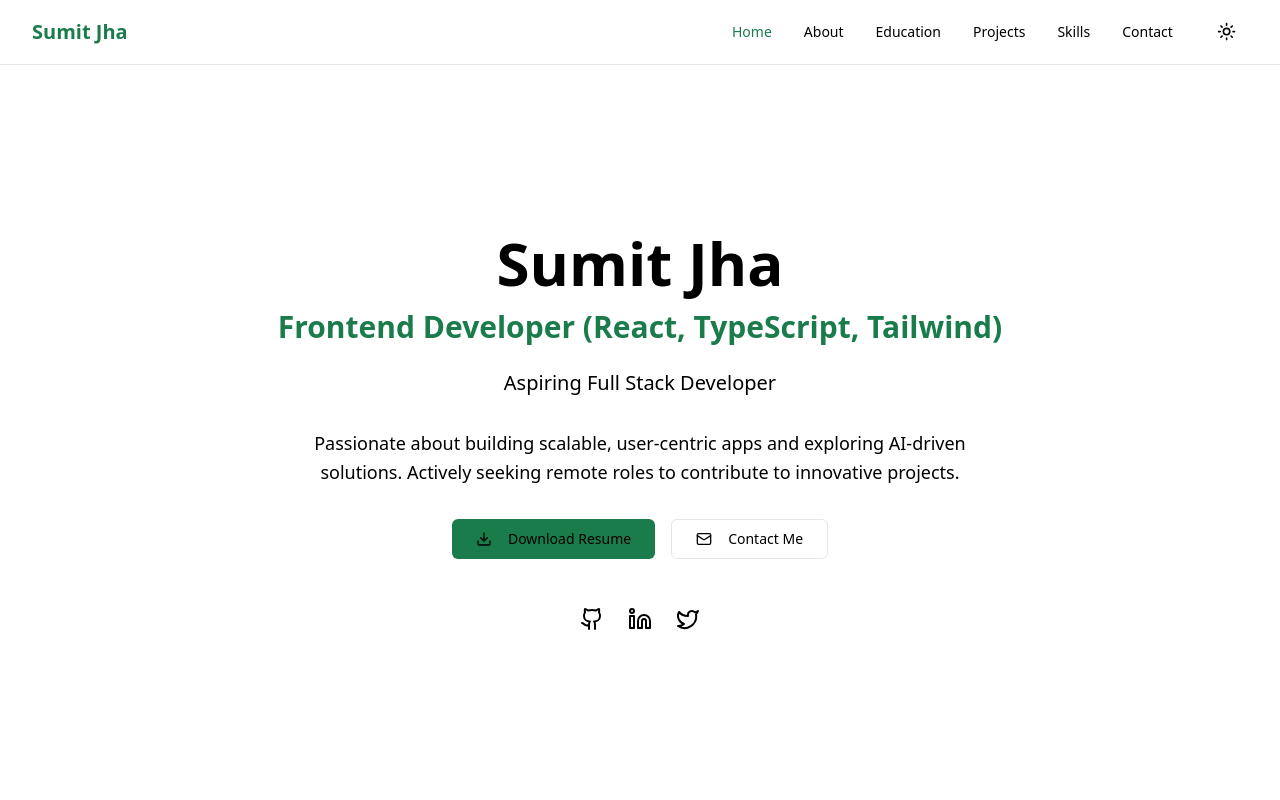
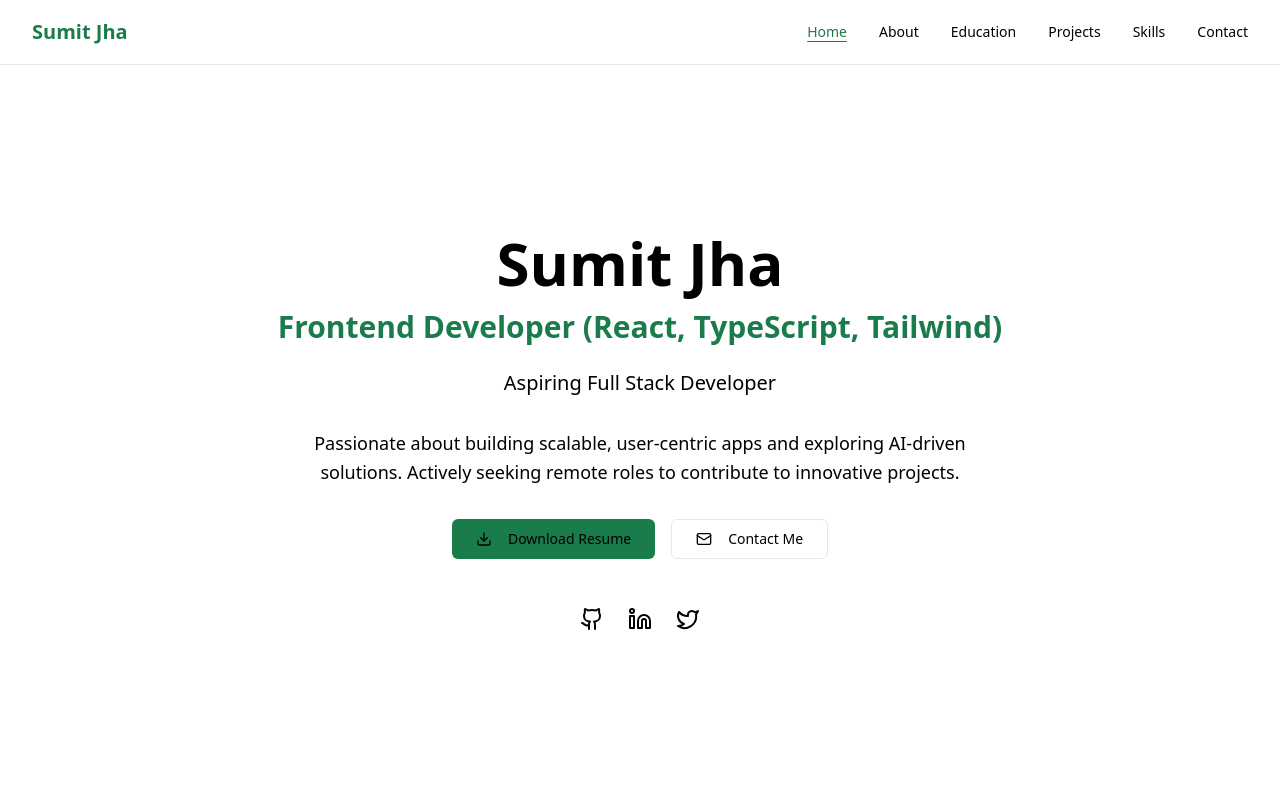
Before and after one commit to devlopersumit/Sumit-Jha-Portfolio-2, a React (Vite) app: page / in a window 1280 px wide. Shown: the top 800 px of the page. Built offline with nearby package versions, Linux system fonts and the light colour scheme.

Commit message:
updated ui

```diff
--- a/src/Components/Contact.tsx
+++ b/src/Components/Contact.tsx
@@ -80,7 +80,7 @@ const Contact = () => {
             <div data-slot="card-content" className="px-6">
               <div className="flex space-x-4">
                 <a
-                  href="https://github.com/sumitjha2003"
+                  href="https://github.com/devlopersumit/"
                   target="_blank"
                   rel="noopener noreferrer"
                   className="flex items-center justify-center w-10 h-10 rounded-full bg-[#1A7C4B] text-white hover:bg-purple-700 transition-colors"
@@ -102,7 +102,7 @@ const Contact = () => {
                   </svg>
                 </a>
                 <a
-                  href="https://linkedin.com/in/sumitjha2003"
+                  href="https://www.linkedin.com/in/sumit-jha?utm_source=share&utm_campaign=share_via&utm_content=profile&utm_medium=android_app"
                   target="_blank"
                   rel="noopener noreferrer"
                   className="flex items-center justify-center w-10 h-10 rounded-full bg-[#1A7C4B] text-white hover:bg-purple-700 transition-colors"
@@ -125,7 +125,7 @@ const Contact = () => {
                   </svg>
                 </a>
                 <a
-                  href="https://twitter.com/sumitjha2003"
+                  href=" https://x.com/_sumitjha_?t=4nSWLPjfWOEhS06PoX9-Lg&s=09 "
                   target="_blank"
                   rel="noopener noreferrer"
                   className="flex items-center justify-center w-10 h-10 rounded-full bg-[#1A7C4B] text-white hover:bg-purple-700 transition-colors"
--- a/src/Components/Footer.tsx
+++ b/src/Components/Footer.tsx
@@ -14,7 +14,7 @@ const Footer = () => {
             </div>
             <div className="flex space-x-4">
               <a
-                href="https://github.com/sumitjha2003"
+                href="https://github.com/devlopersumit/"
                 target="_blank"
                 rel="noopener noreferrer"
                 className="text-muted-foreground hover:text-primary transition-colors"
@@ -37,7 +37,7 @@ const Footer = () => {
                 <span className="sr-only">GitHub</span>
               </a>
               <a
-                href="https://linkedin.com/in/sumitjha2003"
+                href="https://www.linkedin.com/in/sumit-jha?utm_source=share&utm_campaign=share_via&utm_content=profile&utm_medium=android_app"
                 target="_blank"
                 rel="noopener noreferrer"
                 className="text-muted-foreground hover:text-primary transition-colors"
@@ -61,7 +61,7 @@ const Footer = () => {
                 <span className="sr-only">LinkedIn</span>
               </a>
               <a
-                href="https://twitter.com/sumitjha2003"
+                href=" https://x.com/_sumitjha_?t=4nSWLPjfWOEhS06PoX9-Lg&s=09 "
                 target="_blank"
                 rel="noopener noreferrer"
                 className="text-muted-foreground hover:text-primary transition-colors"
--- a/src/Components/Home.tsx
+++ b/src/Components/Home.tsx
@@ -69,7 +69,7 @@ const Home = () => {
           </div>
           <div className="flex justify-center space-x-6">
             <a
-              href="https://github.com/sumitjha2003"
+              href="https://github.com/devlopersumit/"
               target="_blank"
               rel="noopener noreferrer"
               className="text-muted-foreground hover:text-[#1A7C4B] transition-colors"
@@ -92,7 +92,7 @@ const Home = () => {
               <span className="sr-only">GitHub</span>
             </a>
             <a
-              href="https://linkedin.com/in/sumitjha2003"
+              href="https://www.linkedin.com/in/sumit-jha?utm_source=share&utm_campaign=share_via&utm_content=profile&utm_medium=android_app"
               target="_blank"
               rel="noopener noreferrer"
               className="text-muted-foreground hover:text-[#1A7C4B] transition-colors"
@@ -116,7 +116,7 @@ const Home = () => {
               <span className="sr-only">LinkedIn</span>
             </a>
             <a
-              href="https://twitter.com/sumitjha2003"
+              href=" https://x.com/_sumitjha_?t=4nSWLPjfWOEhS06PoX9-Lg&s=09 "
               target="_blank"
               rel="noopener noreferrer"
               className="text-muted-foreground hover:text-[#1A7C4B] transition-colors"
--- a/src/Components/Navbar.tsx
+++ b/src/Components/Navbar.tsx
@@ -1,4 +1,25 @@
+import React, { useState } from "react";
+
+const menuItems = [
+  { label: "Home", href: "#home" },
+  { label: "About", href: "#about" },
+  { label: "Education", href: "#education" },
+  { label: "Projects", href: "#projects" },
+  { label: "Skills", href: "#skills" },
+  { label: "Contact", href: "#contact" },
+];
+
 const Navbar = () => {
+  const [active, setActive] = useState("Home");
+
+  const handleMenuClick = (label: string, href: string) => {
+    setActive(label);
+    const section = document.querySelector(href);
+    if (section) {
+      section.scrollIntoView({ behavior: "smooth" });
+    }
+  };
+
   return (
     <>
       <nav className="fixed top-0 left-0 right-0 z-50 bg-background/80 backdrop-blur-md border-b border-border">
@@ -8,27 +29,24 @@ const Navbar = () => {
               Sumit Jha
             </div>
             <div className="hidden md:flex items-center space-x-8">
-              <button className="text-sm font-medium transition-colors hover:text-[#1A7C4B] text-[#1A7C4B]">
-                Home
-              </button>
-              <button className="text-sm font-medium transition-colors hover:text-[#1A7C4B] text-muted-foreground">
-                About
-              </button>
-              <button className="text-sm font-medium transition-colors hover:text-[#1A7C4B] text-muted-foreground">
-                Education
-              </button>
-              <button className="text-sm font-medium transition-colors hover:text-[#1A7C4B] text-muted-foreground">
-                Projects
-              </button>
-              <button className="text-sm font-medium transition-colors hover:text-[#1A7C4B] text-muted-foreground">
-                Skills
-              </button>
-              <button className="text-sm font-medium transition-colors hover:text-[#1A7C4B] text-muted-foreground">
-                Contact
-              </button>
+              {menuItems.map((item) => (
+                <button
+                  key={item.label}
+                  className={`text-sm font-medium transition-colors ${
+                    active === item.label
+                      ? "text-[#1A7C4B] underline underline-offset-4"
+                      : "text-muted-foreground hover:text-[#1A7C4B]"
+                  }`}
+                  onClick={() => handleMenuClick(item.label, item.href)}
+                >
+                  {item.label}
+                </button>
+              ))}
+            </div>
+            <div className="md:hidden flex items-center space-x-2">
               <button
                 data-slot="button"
-                className="inline-flex items-center justify-center whitespace-nowrap text-sm font-medium transition-all disabled:pointer-events-none disabled:opacity-50 [&amp;_svg]:pointer-events-none [&amp;_svg:not([className*='size-'])]:size-4 shrink-0 [&amp;_svg]:shrink-0 outline-none focus-visible:border-ring focus-visible:ring-ring/50 focus-visible:ring-[3px] aria-invalid:ring-destructive/20 dark:aria-invalid:ring-destructive/40 aria-invalid:border-destructive hover:bg-accent hover:text-accent-foreground dark:hover:bg-accent/50 h-8 rounded-md gap-1.5 px-3 has-[&gt;svg]:px-2.5 relative"
+                className="inline-flex items-center justify-center whitespace-nowrap text-sm font-medium transition-all h-8 rounded-md gap-1.5 px-3"
               >
                 <svg
                   xmlns="http://www.w3.org/2000/svg"
@@ -37,95 +55,9 @@ const Navbar = () => {
                   viewBox="0 0 24 24"
                   fill="none"
                   stroke="currentColor"
-                  stroke-width="2"
-                  stroke-linecap="round"
-                  stroke-linejoin="round"
-                  className="lucide lucide-sun h-[1.2rem] w-[1.2rem] rotate-0 scale-100 transition-all dark:-rotate-90 dark:scale-0"
-                >
-                  <circle cx="12" cy="12" r="4"></circle>
-                  <path d="M12 2v2"></path>
-                  <path d="M12 20v2"></path>
-                  <path d="m4.93 4.93 1.41 1.41"></path>
-                  <path d="m17.66 17.66 1.41 1.41"></path>
-                  <path d="M2 12h2"></path>
-                  <path d="M20 12h2"></path>
-                  <path d="m6.34 17.66-1.41 1.41"></path>
-                  <path d="m19.07 4.93-1.41 1.41"></path>
-                </svg>
-                <svg
-                  xmlns="http://www.w3.org/2000/svg"
-                  width="24"
-                  height="24"
-                  viewBox="0 0 24 24"
-                  fill="none"
-                  stroke="currentColor"
-                  stroke-width="2"
-                  stroke-linecap="round"
-                  stroke-linejoin="round"
-                  className="lucide lucide-moon absolute h-[1.2rem] w-[1.2rem] rotate-90 scale-0 transition-all dark:rotate-0 dark:scale-100"
-                >
-                  <path d="M12 3a6 6 0 0 0 9 9 9 9 0 1 1-9-9Z"></path>
-                </svg>
-                <span className="sr-only">Toggle theme</span>
-              </button>
-            </div>
-            <div className="md:hidden flex items-center space-x-2">
-              <button
-                data-slot="button"
-                className="inline-flex items-center justify-center whitespace-nowrap text-sm font-medium transition-all disabled:pointer-events-none disabled:opacity-50 [&amp;_svg]:pointer-events-none [&amp;_svg:not([className*='size-'])]:size-4 shrink-0 [&amp;_svg]:shrink-0 outline-none focus-visible:border-ring focus-visible:ring-ring/50 focus-visible:ring-[3px] aria-invalid:ring-destructive/20 dark:aria-invalid:ring-destructive/40 aria-invalid:border-destructive hover:bg-accent hover:text-accent-foreground dark:hover:bg-accent/50 h-8 rounded-md gap-1.5 px-3 has-[&gt;svg]:px-2.5 relative"
-              >
-                <svg
-                  xmlns="http://www.w3.org/2000/svg"
-                  width="24"
-                  height="24"
-                  viewBox="0 0 24 24"
-                  fill="none"
-                  stroke="currentColor"
-                  stroke-width="2"
-                  stroke-linecap="round"
-                  stroke-linejoin="round"
-                  className="lucide lucide-sun h-[1.2rem] w-[1.2rem] rotate-0 scale-100 transition-all dark:-rotate-90 dark:scale-0"
-                >
-                  <circle cx="12" cy="12" r="4"></circle>
-                  <path d="M12 2v2"></path>
-                  <path d="M12 20v2"></path>
-                  <path d="m4.93 4.93 1.41 1.41"></path>
-                  <path d="m17.66 17.66 1.41 1.41"></path>
-                  <path d="M2 12h2"></path>
-                  <path d="M20 12h2"></path>
-                  <path d="m6.34 17.66-1.41 1.41"></path>
-                  <path d="m19.07 4.93-1.41 1.41"></path>
-                </svg>
-                <svg
-                  xmlns="http://www.w3.org/2000/svg"
-                  width="24"
-                  height="24"
-                  viewBox="0 0 24 24"
-                  fill="none"
-                  stroke="currentColor"
-                  stroke-width="2"
-                  stroke-linecap="round"
-                  stroke-linejoin="round"
-                  className="lucide lucide-moon absolute h-[1.2rem] w-[1.2rem] rotate-90 scale-0 transition-all dark:rotate-0 dark:scale-100"
-                >
-                  <path d="M12 3a6 6 0 0 0 9 9 9 9 0 1 1-9-9Z"></path>
-                </svg>
-                <span className="sr-only">Toggle theme</span>
-              </button>
-              <button
-                data-slot="button"
-                className="inline-flex items-center justify-center whitespace-nowrap text-sm font-medium transition-all disabled:pointer-events-none disabled:opacity-50 [&amp;_svg]:pointer-events-none [&amp;_svg:not([className*='size-'])]:size-4 shrink-0 [&amp;_svg]:shrink-0 outline-none focus-visible:border-ring focus-visible:ring-ring/50 focus-visible:ring-[3px] aria-invalid:ring-destructive/20 dark:aria-invalid:ring-destructive/40 aria-invalid:border-destructive hover:bg-accent hover:text-accent-foreground dark:hover:bg-accent/50 h-8 rounded-md gap-1.5 px-3 has-[&gt;svg]:px-2.5"
-              >
-                <svg
-                  xmlns="http://www.w3.org/2000/svg"
-                  width="24"
-                  height="24"
-                  viewBox="0 0 24 24"
-                  fill="none"
-                  stroke="currentColor"
-                  stroke-width="2"
-                  stroke-linecap="round"
-                  stroke-linejoin="round"
+                  strokeWidth="2"
+                  strokeLinecap="round"
+                  strokeLinejoin="round"
                   className="lucide lucide-menu h-5 w-5"
                 >
                   <line x1="4" x2="20" y1="12" y2="12"></line>
@@ -141,5 +73,4 @@ const Navbar = () => {
   );
 };
 
-
-export default Navbar
+export default Navbar;
```
